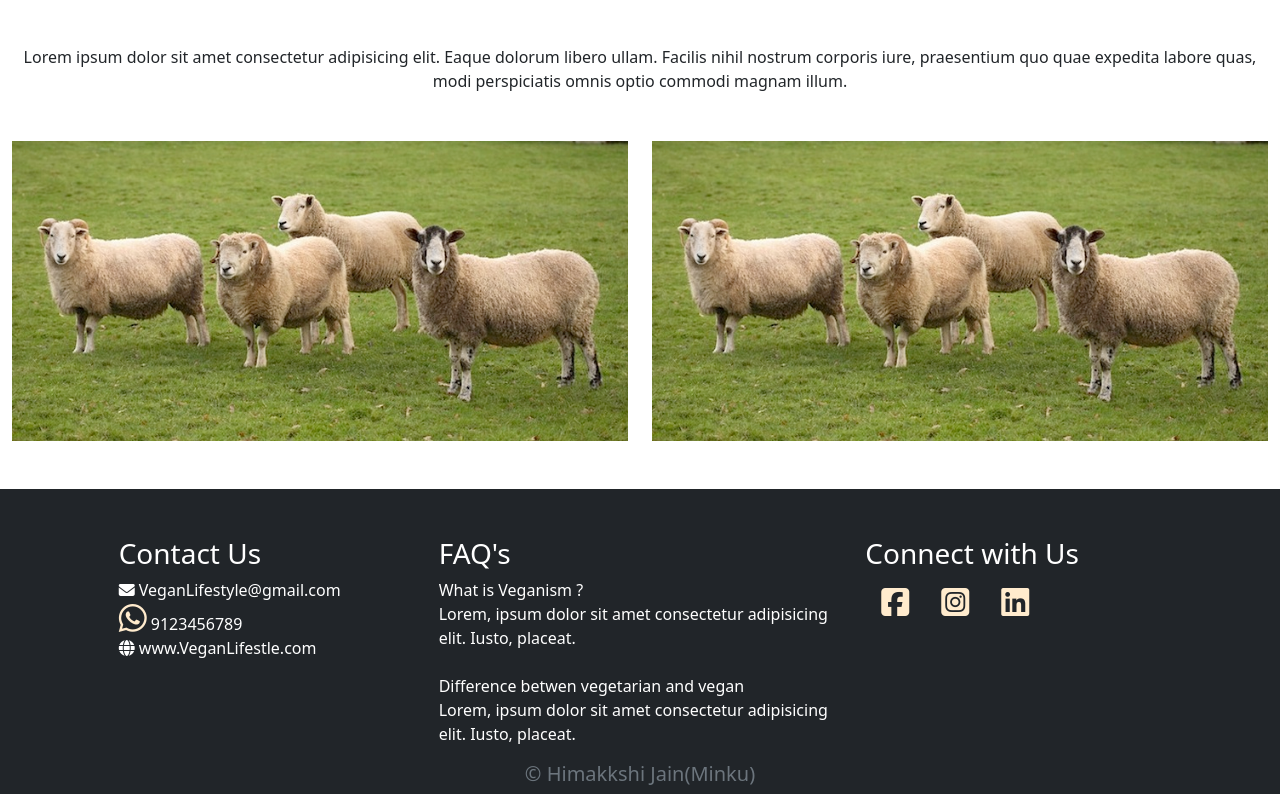
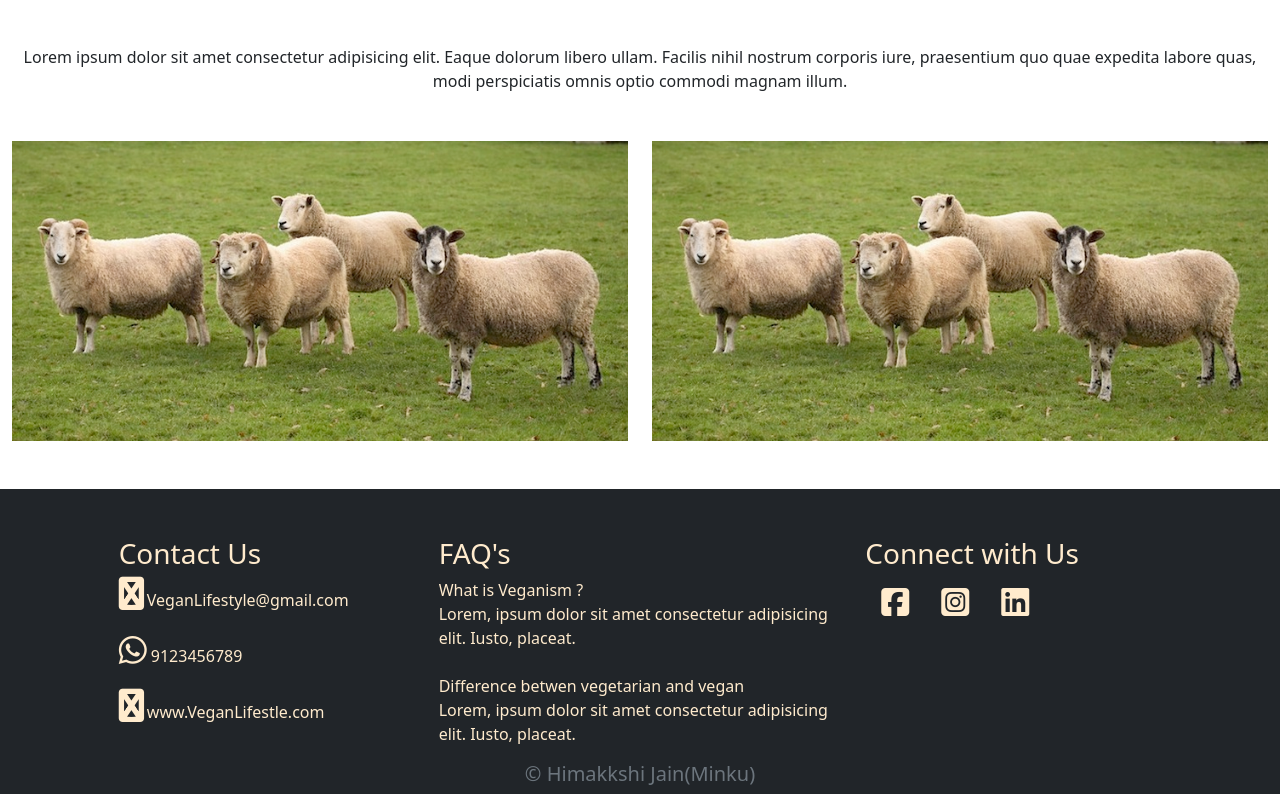
Before and after one commit to bharatpaliwal-169/veganLife-Clone, a plain HTML site: page index.html in a window 1280 px wide. Shown: the part 1552-2346 px from the top of the page. Drawn offline with nearby package versions, Linux system fonts and the light colour scheme.

Commit message:
design issues

```diff
--- a/index.html
+++ b/index.html
@@ -129,13 +129,13 @@
       </div>
     </div>
 
-    <div class="row footer bg-dark text-white mt-5" id='contact'>
+    <div class="row footer bg-dark mt-5" id='contact'>
       <div class="col-12 col-sm-3 mt-5 offset-sm-1">
         <h3>Contact Us</h3>
         <p>
-          <i class="fas fa-envelope"></i> VeganLifestyle@gmail.com<br>
-          <i class="fab fa-whatsapp"></i> 9123456789<br>
-          <i class="fas fa-globe"></i> www.VeganLifestle.com
+          <i class="fas fab fa-envelope mb-4"></i> VeganLifestyle@gmail.com<br>
+          <i class="fab fa-whatsapp mb-4"></i> 9123456789<br>
+          <i class="fas fab fa-globe"></i> www.VeganLifestle.com
         </p>
       </div>
       <div class="col-12 col-sm-4 mt-5">
--- a/styles/main.css
+++ b/styles/main.css
@@ -43,8 +43,12 @@ header{
 
 .active{
   border-bottom: 1px solid white;
+  color: rgba(220, 235, 13, 0.808)!important;
 }
 .fab{
   font-size: 2rem;
   color:blanchedalmond;
 }
+.navbar-brand, .nav-item{
+  color: blanchedalmond!important;
+}
```
